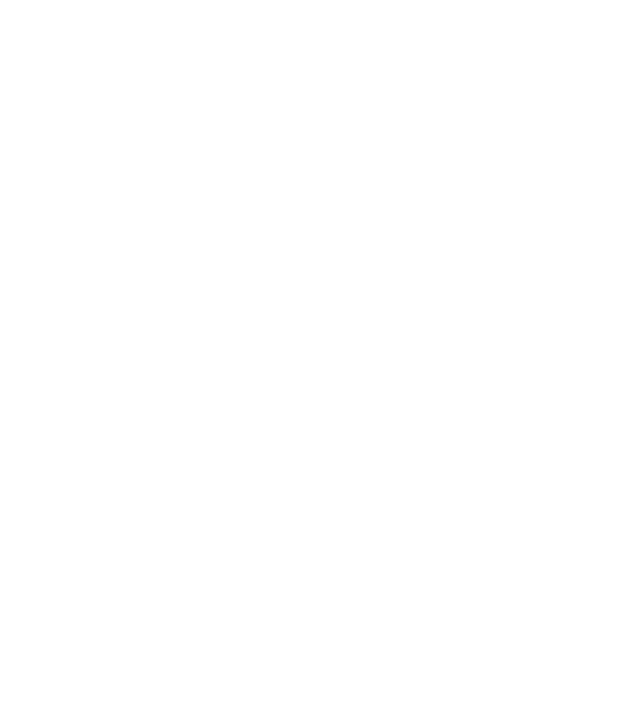
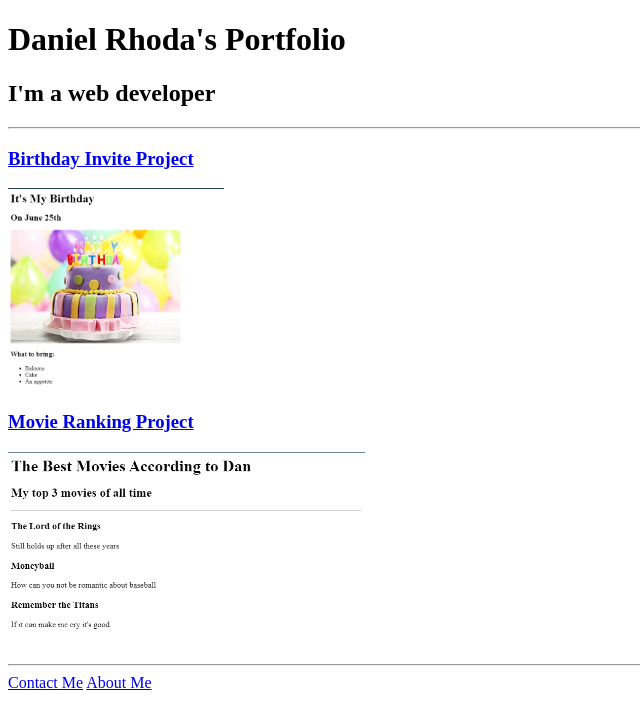
Before and after one commit to danrhoda/html-portfolio, a plain HTML site: page index.html in a window 1280 px wide. Shown: the whole page, without its empty margins (0-640 px from the left). Drawn offline with Linux system fonts and the light colour scheme.

Commit message:
Add files via upload

```diff
--- a/index.html
+++ b/index.html
@@ -1,15 +1,25 @@
 <!-- TODO 1: Create the HTML Boilerplate -->
 
-<!-- TODO 2: Add Your previous projects' HTML into the public folder -->
+<!DOCTYPE html>
+<html lang="en">
+<head>
+        <meta charset="UTF-8">
+        <title>My Website</title>
+</head>
 
-<!-- TODO 3: Take screenshots of your project previews and add the images to the images folder -->
+<body>
+    <h1>Daniel Rhoda's Portfolio</h1>
+    <h2>I'm a web developer</h2>
+    <hr />
+    <h3><a href="public/birthday-invite.html"> Birthday Invite Project </a></h3>
+    <img src="assets/images/dan birthday inite.PNG" height="200">
+    <h3><a href="public/movie-ranking.html">Movie Ranking Project</a></h3>
+    <img src="assets/images/Dan movie rankings.PNG" height="200">
+    <hr />
 
-<!-- TODO 4: Add titles/subtitles etc. -->
+    <a href="public/contact.html">Contact Me</a>
+    <a href="public/about.html">About Me</a>
 
-<!-- TODO 5: Add a link to the project pages -->
+</body>
 
-<!-- TODO 6: Add images to show the project previews
-HINT for TODO 6: You can use the height attribute set to 200 to make the image smaller:
-https://developer.mozilla.org/en-US/docs/Web/HTML/Element/img#attr-height -->
-
-<!-- TODO 7: Add the Contact Me and About Me page links -->
+</html>
```
